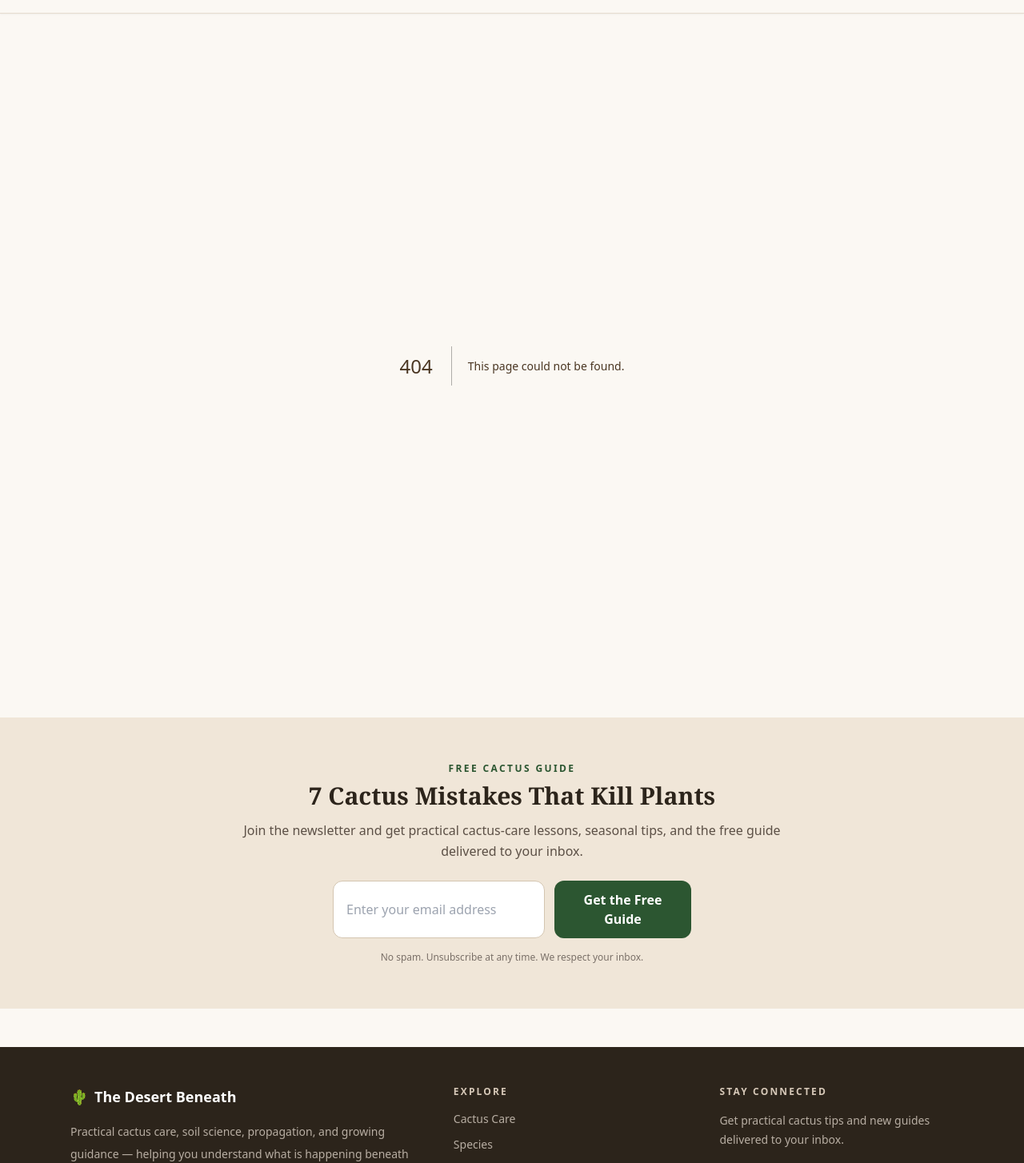
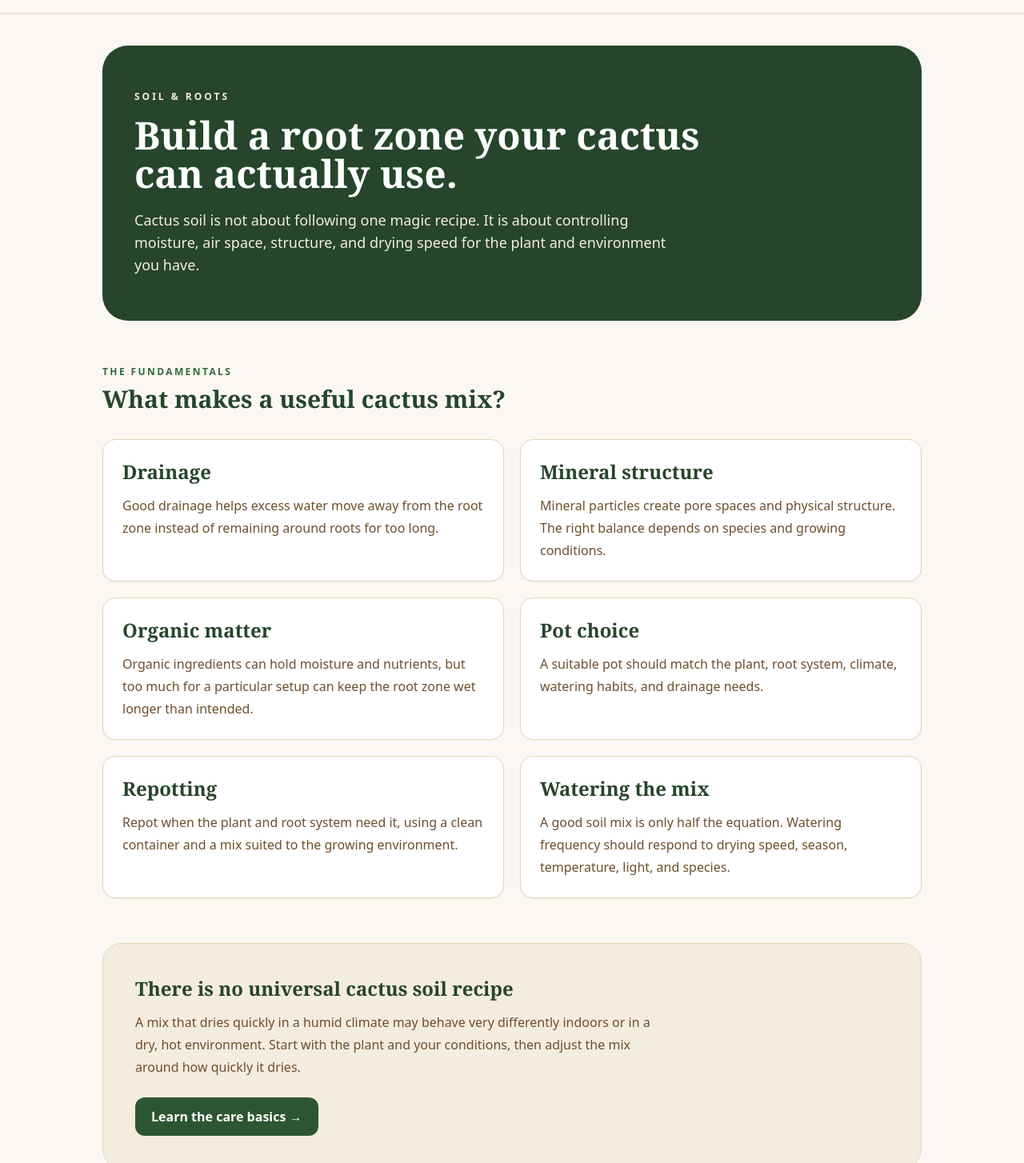
Before and after one commit to valdo-tech-pro/desert-beneath, a Next.js app: page /soil in a window 1280 px wide. Before the commit this address had no page. Shown: the part 56-1510 px from the top of the page at 80% size. Built offline with nearby package versions, Linux system fonts and the light colour scheme.

Commit message:
Add cactus soil guide page

```diff
--- /dev/null
+++ b/app/soil/page.tsx
@@ -0,0 +1,41 @@
+import type { Metadata } from 'next'
+import Link from 'next/link'
+
+export const metadata: Metadata = {
+  title: 'Cactus Soil & Potting Guide',
+  description: 'Learn how drainage, particle size, organic matter, and containers affect cactus roots.',
+}
+
+const topics = [
+  ['Drainage', 'Good drainage helps excess water move away from the root zone instead of remaining around roots for too long.'],
+  ['Mineral structure', 'Mineral particles create pore spaces and physical structure. The right balance depends on species and growing conditions.'],
+  ['Organic matter', 'Organic ingredients can hold moisture and nutrients, but too much for a particular setup can keep the root zone wet longer than intended.'],
+  ['Pot choice', 'A suitable pot should match the plant, root system, climate, watering habits, and drainage needs.'],
+  ['Repotting', 'Repot when the plant and root system need it, using a clean container and a mix suited to the growing environment.'],
+  ['Watering the mix', 'A good soil mix is only half the equation. Watering frequency should respond to drying speed, season, temperature, light, and species.'],
+]
+
+export default function SoilPage() {
+  return (
+    <div className="mx-auto max-w-5xl">
+      <section className="rounded-[2rem] bg-cactus-800 px-7 py-14 text-white sm:px-10 sm:py-18">
+        <p className="text-xs font-bold uppercase tracking-[0.25em] text-sand-100">Soil & roots</p>
+        <h1 className="mt-4 max-w-3xl font-serif text-4xl font-bold leading-tight sm:text-5xl">Build a root zone your cactus can actually use.</h1>
+        <p className="mt-5 max-w-2xl text-base leading-8 text-sand-100 sm:text-lg">Cactus soil is not about following one magic recipe. It is about controlling moisture, air space, structure, and drying speed for the plant and environment you have.</p>
+      </section>
+
+      <section className="py-14">
+        <div className="mb-8"><p className="text-xs font-bold uppercase tracking-[0.2em] text-cactus-600">The fundamentals</p><h2 className="mt-2 font-serif text-3xl font-bold text-cactus-800">What makes a useful cactus mix?</h2></div>
+        <div className="grid gap-5 sm:grid-cols-2">
+          {topics.map(([title, description]) => <article key={title} className="rounded-2xl border border-sand-200 bg-white p-6 shadow-sm"><h3 className="font-serif text-2xl font-bold text-cactus-800">{title}</h3><p className="mt-3 leading-7 text-sand-700">{description}</p></article>)}
+        </div>
+      </section>
+
+      <section className="mb-14 rounded-3xl border border-sand-200 bg-sand-100 p-7 sm:p-10">
+        <h2 className="font-serif text-2xl font-bold text-cactus-800">There is no universal cactus soil recipe</h2>
+        <p className="mt-3 max-w-2xl leading-7 text-sand-700">A mix that dries quickly in a humid climate may behave very differently indoors or in a dry, hot environment. Start with the plant and your conditions, then adjust the mix around how quickly it dries.</p>
+        <Link href="/#start-here" className="mt-6 inline-flex rounded-xl bg-cactus-700 px-5 py-3 font-bold text-white hover:bg-cactus-800">Learn the care basics →</Link>
+      </section>
+    </div>
+  )
+}
```
